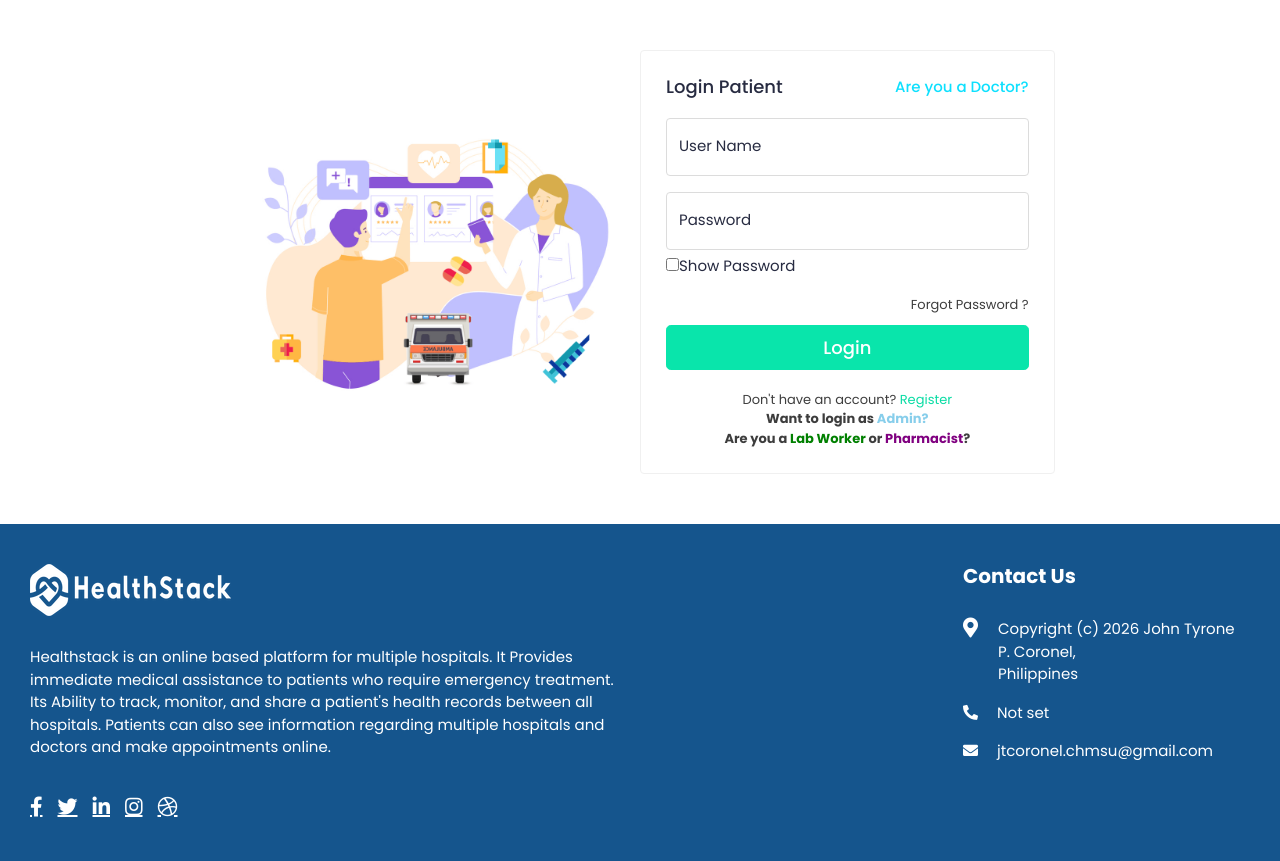
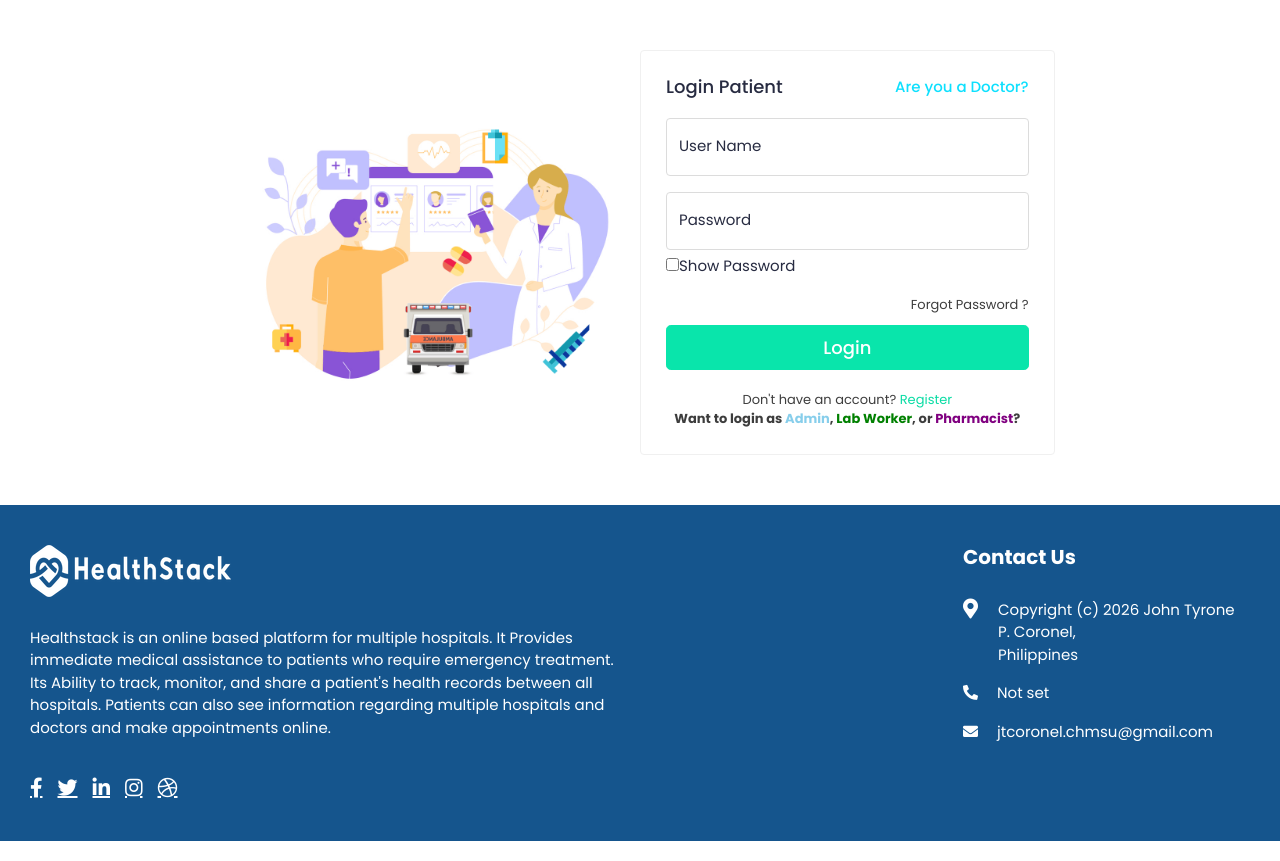
Before and after one commit to TheUnshackled1/HealthStack, a Django app: page /login/ in a window 1280 px wide. Shown: the part 85-946 px from the top of the page. Run offline with Django 4.2, Linux system fonts and the light colour scheme; some libraries are stand-ins or nearby versions.

Commit message:
configured:
The admin login page

```diff
--- a/templates/hospital_admin/login.html
+++ b/templates/hospital_admin/login.html
@@ -38,8 +38,8 @@
                         </div>
                         <div class="login-right">
 							<div class="login-right-wrap">
-								<h1>Login</h1>
-								<p class="account-subtitle">Access to our dashboard</p>
+								<h1>Staff Login</h1>
+								<p class="account-subtitle">Admin / Lab Worker / Pharmacist</p>
 
 								<!-- Form -->
 								<form action="{% url 'admin-login'%}" method="POST">
--- a/templates/patient-login.html
+++ b/templates/patient-login.html
@@ -148,11 +148,9 @@
                         <a href="{% url 'patient-register' %}" style="text-decoration: none;">Register</a>
                         <br>
                         <b>Want to login as
-                        <a href="{% url 'admin-login' %}" style="color: skyblue;text-decoration: none;"> Admin? </a></b>
-                        <br>
-                        <b>Are you a
-                        <a href="{% url 'labworker-login' %}" style="color: green;text-decoration: none;">Lab Worker</a> or
-                        <a href="{% url 'pharmacist-login' %}" style="color: purple;text-decoration: none;">Pharmacist</a>?</b>
+                        <a href="{% url 'admin-login' %}" style="color: skyblue;text-decoration: none;"> Admin</a>,
+                        <a href="{% url 'admin-login' %}" style="color: green;text-decoration: none;">Lab Worker</a>, or
+                        <a href="{% url 'admin-login' %}" style="color: purple;text-decoration: none;">Pharmacist</a>?</b>
                       </div>
                     </form>
                   </div>
```
